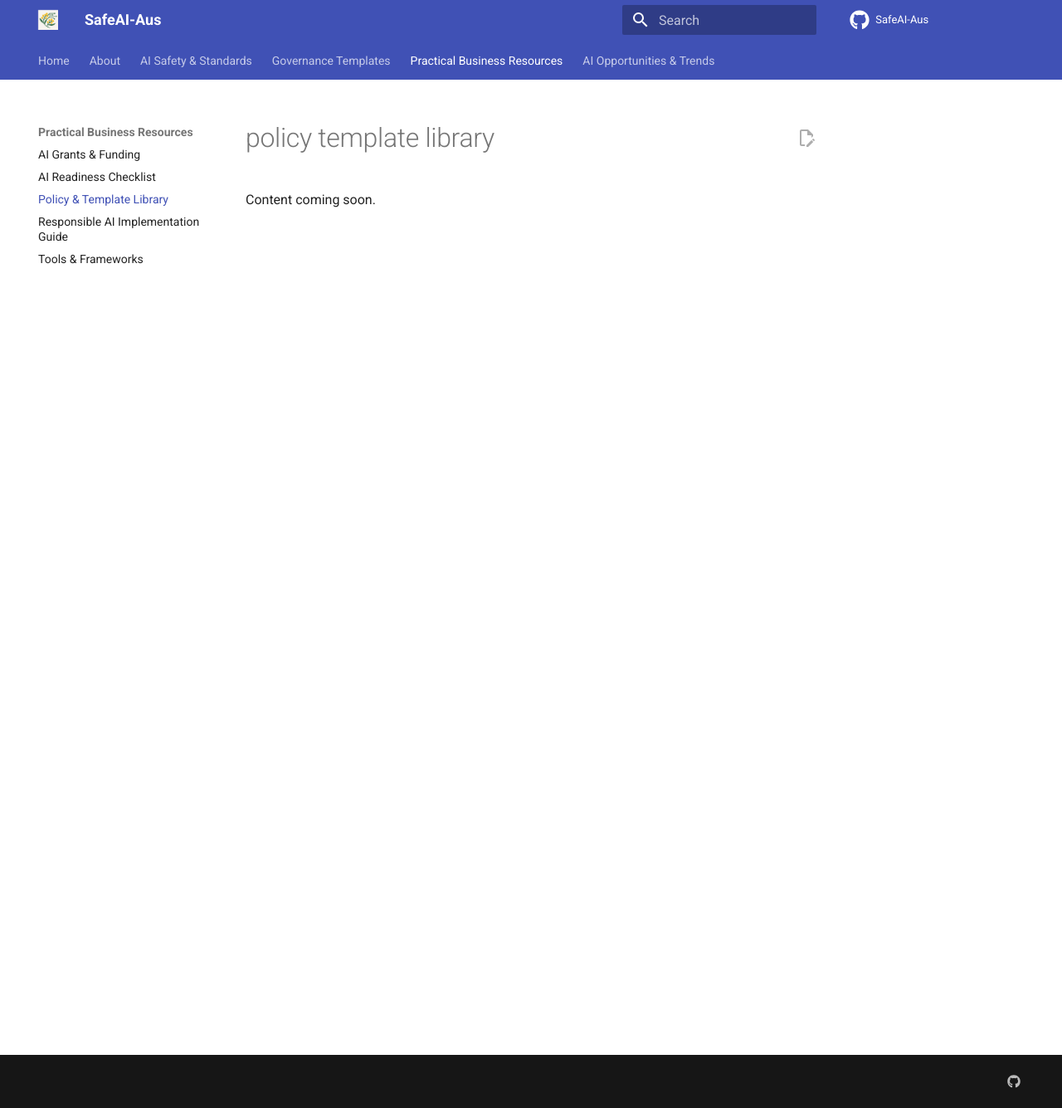
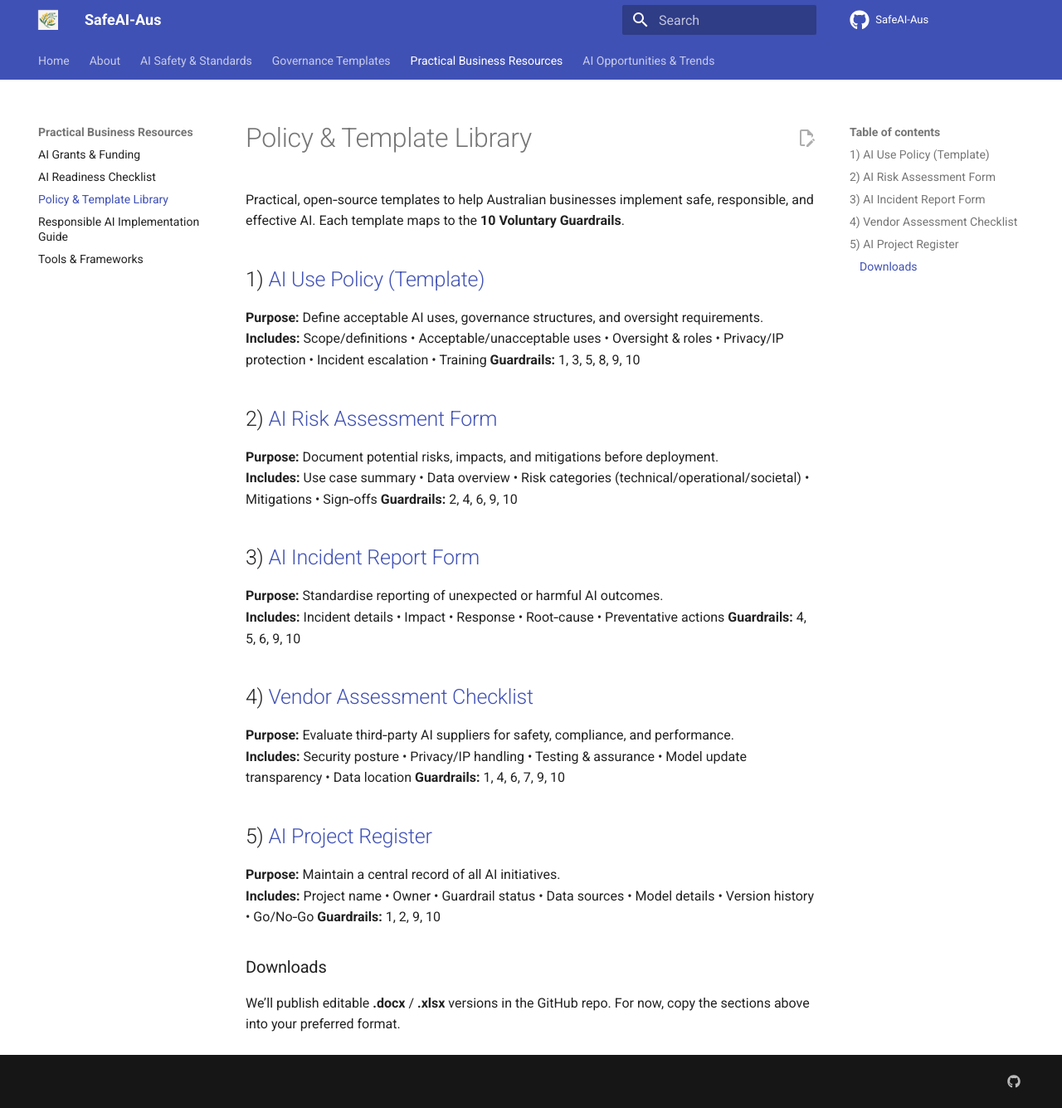
Before and after one commit to safeai-aus/safeai-aus.github.io, an MkDocs documentation site: the page built from docs/policy-template-library.md, in a window 1280 px wide and 1335 px high. Shown: the whole window at 83% size. Built offline with MkDocs 1.6.1 and Material for MkDocs 9.7.7, drawn with Linux system fonts in a browser that asks for light colours; comment, search, counter and statistics services are not loaded.

Commit message:
Update policy-template-library.md

```diff
--- a/docs/policy-template-library.md
+++ b/docs/policy-template-library.md
@@ -1,3 +1,37 @@
-# policy template library
+---
+layout: page
+title: Safe AI Policy & Template Library
+description: Safe AI Policy & Template Library — guidance for Australian businesses.
+---
 
-Content coming soon.
+# Policy & Template Library
+
+Practical, open‑source templates to help Australian businesses implement safe, responsible, and effective AI. Each template maps to the **10 Voluntary Guardrails**.
+
+## 1) [AI Use Policy (Template)](ai-use-policy.md)
+**Purpose:** Define acceptable AI uses, governance structures, and oversight requirements.
+**Includes:** Scope/definitions • Acceptable/unacceptable uses • Oversight & roles • Privacy/IP protection • Incident escalation • Training
+**Guardrails:** 1, 3, 5, 8, 9, 10
+
+## 2) [AI Risk Assessment Form](ai-risk-assessment-checklist.md)
+**Purpose:** Document potential risks, impacts, and mitigations before deployment.
+**Includes:** Use case summary • Data overview • Risk categories (technical/operational/societal) • Mitigations • Sign‑offs
+**Guardrails:** 2, 4, 6, 9, 10
+
+## 3) [AI Incident Report Form](ai-incident-report-form.md)
+**Purpose:** Standardise reporting of unexpected or harmful AI outcomes.
+**Includes:** Incident details • Impact • Response • Root‑cause • Preventative actions
+**Guardrails:** 4, 5, 6, 9, 10
+
+## 4) [Vendor Assessment Checklist](ai-vendor-evaluation-checklist.md)
+**Purpose:** Evaluate third‑party AI suppliers for safety, compliance, and performance.
+**Includes:** Security posture • Privacy/IP handling • Testing & assurance • Model update transparency • Data location
+**Guardrails:** 1, 4, 6, 7, 9, 10
+
+## 5) [AI Project Register](ai-project-register.md)
+**Purpose:** Maintain a central record of all AI initiatives.
+**Includes:** Project name • Owner • Guardrail status • Data sources • Model details • Version history • Go/No‑Go
+**Guardrails:** 1, 2, 9, 10
+
+### Downloads
+We’ll publish editable **.docx** / **.xlsx** versions in the GitHub repo. For now, copy the sections above into your preferred format.
```
